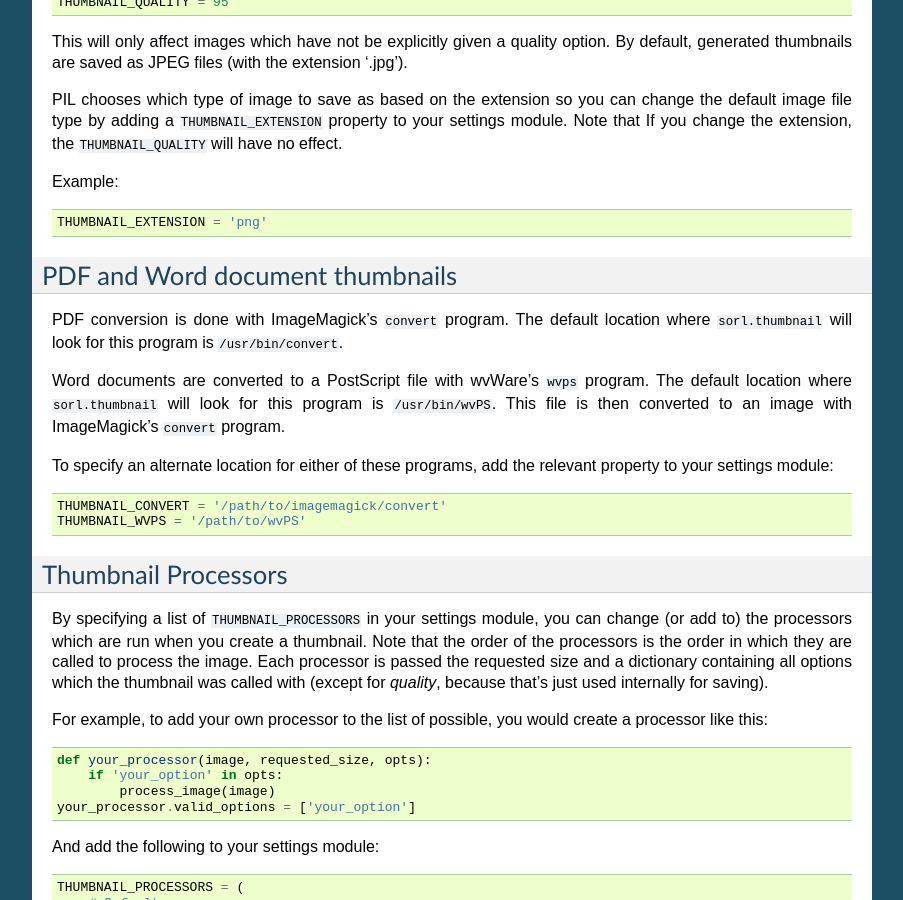
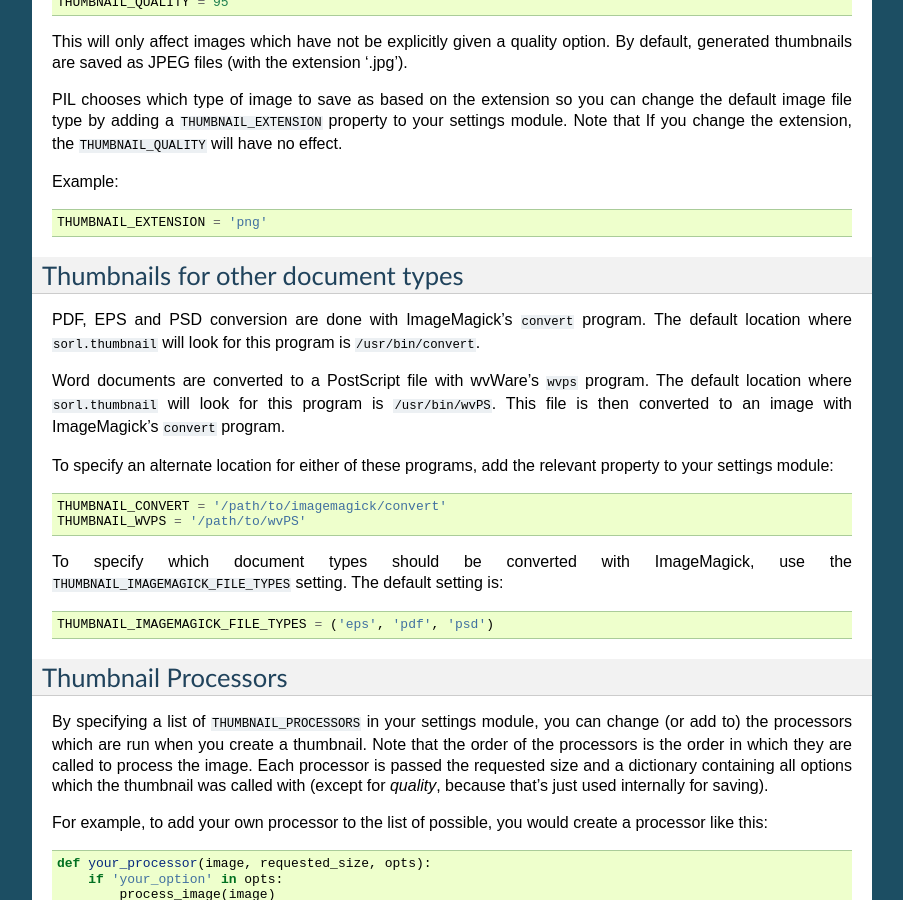
Before and after one commit to jazzband/sorl-thumbnail, a Sphinx documentation site: the page built from docs/index.rst, in a window 1280 px wide and 900 px high, scrolled down 3383 px. Shown: the whole window, without its empty margins (198-1101 px from the left). Built offline with Sphinx 7.4.7, drawn with Linux system fonts in a browser that asks for light colours; some of the changed text lies outside the part shown.

Commit message:
Allow multiple file types for imagemagick thumbnailing (defaults to eps, psd and pdf). Thanks punteney for the original patch

```diff
--- a/docs/index.rst
+++ b/docs/index.rst
@@ -225,11 +225,11 @@
     THUMBNAIL_EXTENSION = 'png'
 
 
-PDF and Word document thumbnails
-================================
+Thumbnails for other document types
+===================================
 
-PDF conversion is done with ImageMagick's ``convert`` program. The default
-location where ``sorl.thumbnail`` will look for this program is
+PDF, EPS and PSD conversion are done with ImageMagick's ``convert`` program.
+The default location where ``sorl.thumbnail`` will look for this program is
 ``/usr/bin/convert``.
 
 Word documents are converted to a PostScript file with wvWare's ``wvps``
@@ -242,6 +242,11 @@
 
 	THUMBNAIL_CONVERT = '/path/to/imagemagick/convert'
 	THUMBNAIL_WVPS = '/path/to/wvPS'
+
+To specify which document types should be converted with ImageMagick, use the
+``THUMBNAIL_IMAGEMAGICK_FILE_TYPES`` setting. The default setting is::
+
+	THUMBNAIL_IMAGEMAGICK_FILE_TYPES = ('eps', 'pdf', 'psd')
 
 
 .. _thumbnail-processors:
```
Also changed, not shown: 3 other files.
